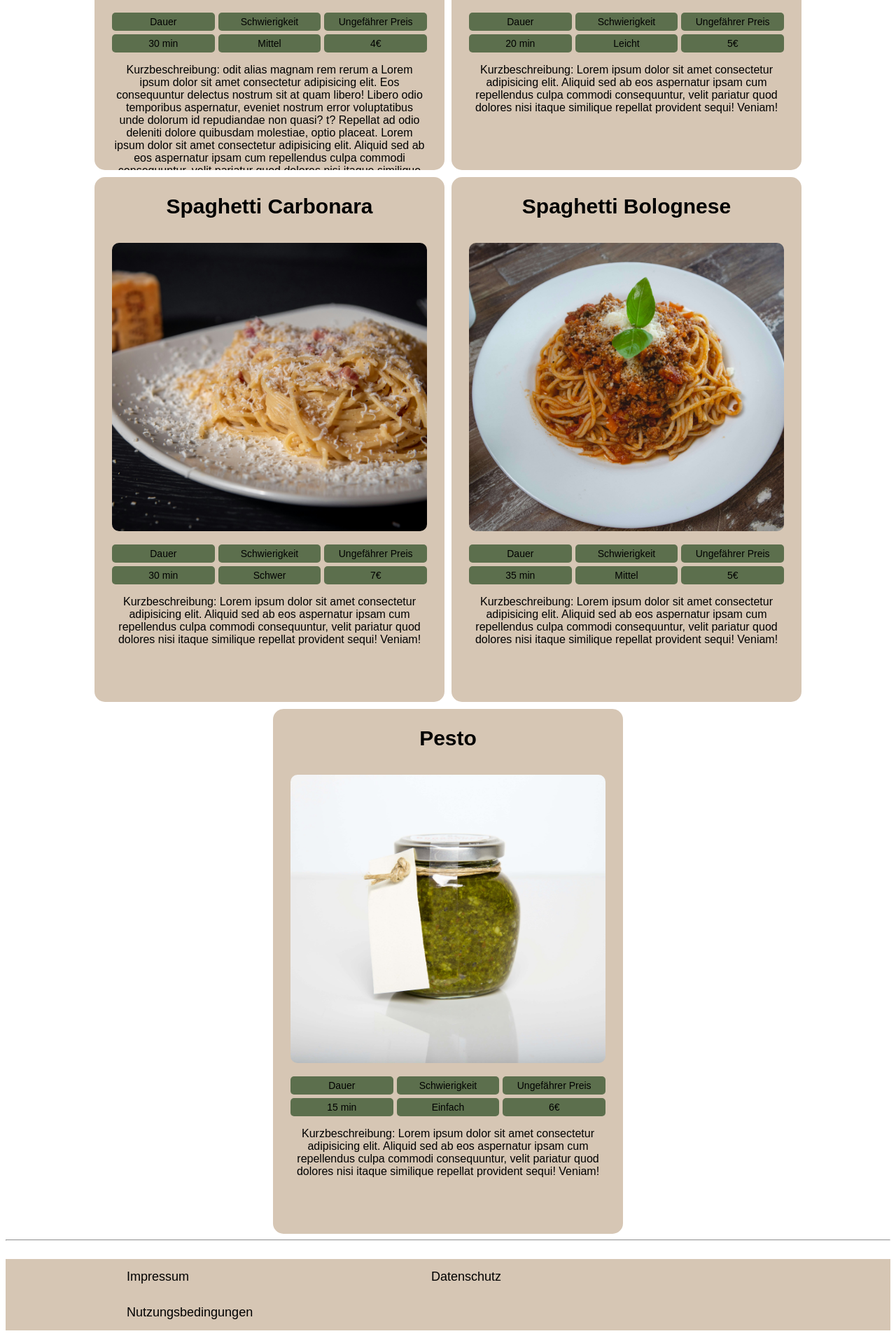
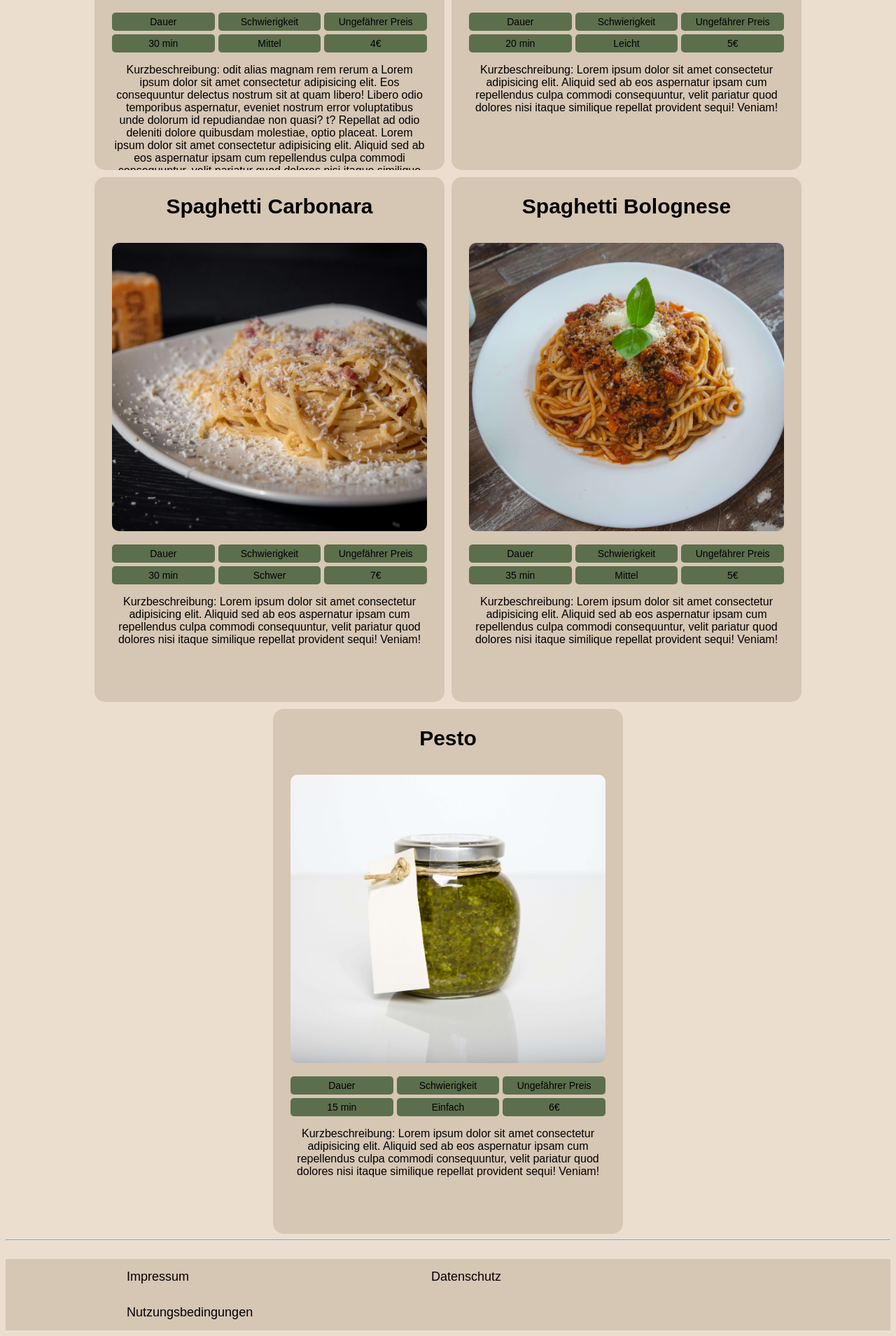
Before and after one commit to cln34/RezeptWebsite, a PHP site: page /index.php in a window 1280 px wide. Shown: the part 764-2673 px from the top of the page at 70% size. Run offline with PHP 8.4, Linux system fonts and the light colour scheme.

Commit message:
hintergrundfarbe zu beige geändert

```diff
--- a/css/index.css
+++ b/css/index.css
@@ -1,6 +1,6 @@
 body {
 
-  background-color: rgb(255, 255, 255);
+  background-color: rgb(235, 222, 207);;
   font-family: sans-serif;
 }
 h1{
```
